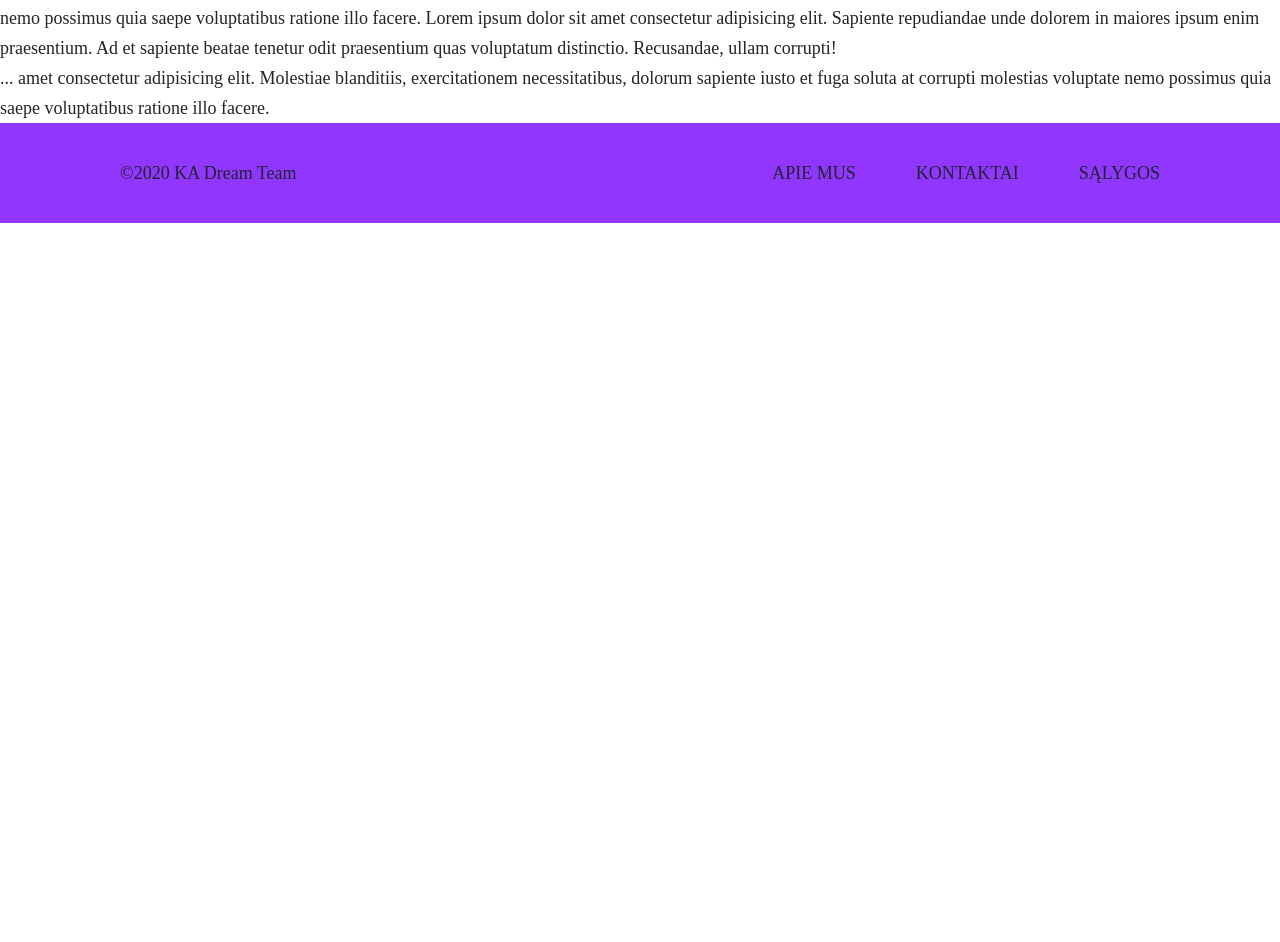
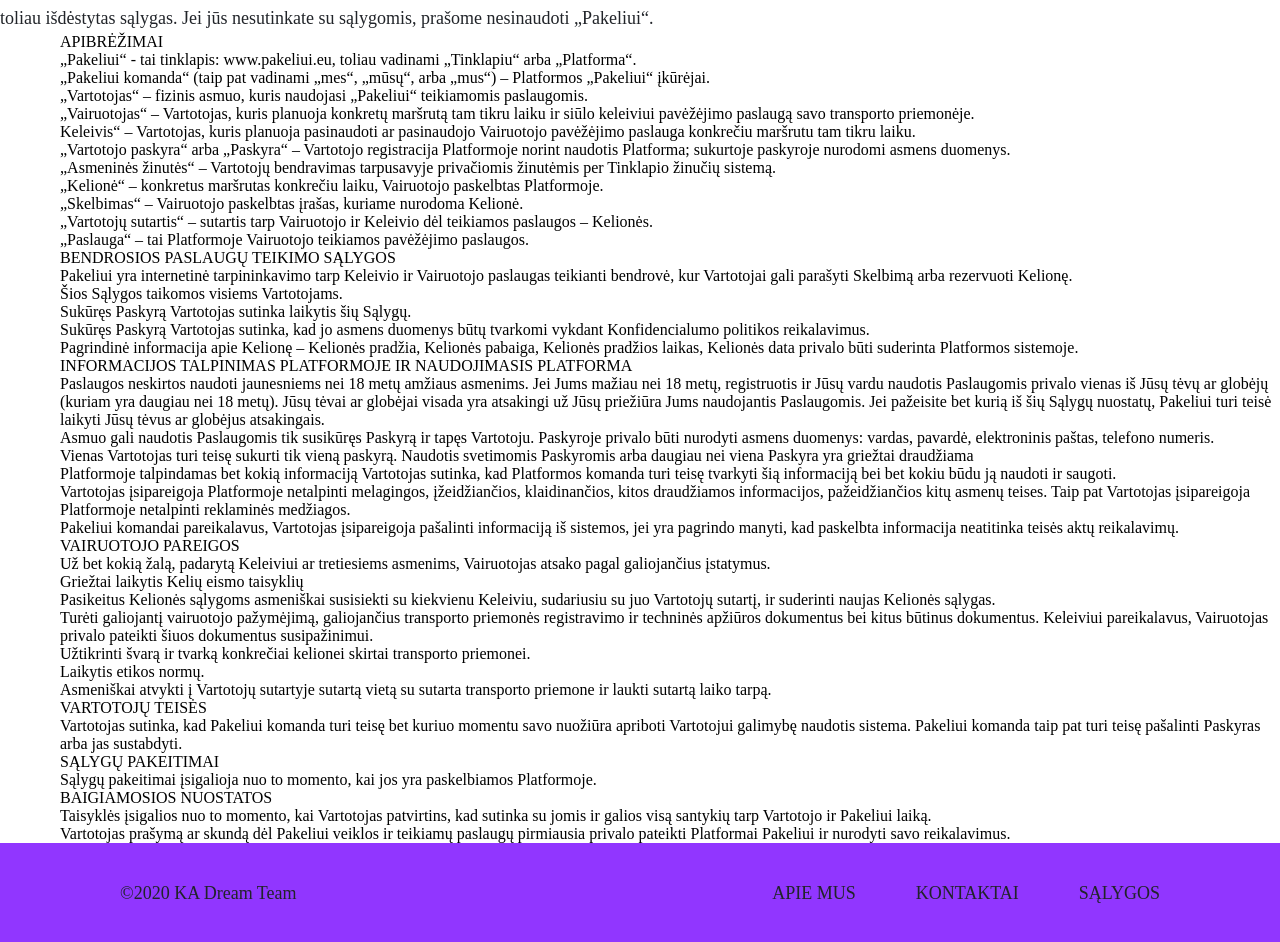
Before and after one commit to gameg0065/Pakeliui, a Vue app in the folder Front-end/: page /terms in a window 1280 px wide. Shown: the part 660-1602 px from the top of the page. Before the commit the page ends 883 px from the top, so only its background shows below. Built offline with nearby package versions, Linux system fonts and the light colour scheme; a web font is replaced by a local one; what vue-js-modal would draw is missing.

Commit message:
Update salygos text

```diff
--- a/Front-end/src/views/Terms.vue
+++ b/Front-end/src/views/Terms.vue
@@ -1,21 +1,181 @@
 <template>
-  <div class="container">
+  <div class="terms">
     <h2>Vartojimo sąlygos</h2>
     <p>
-      Lorem ipsum dolor sit amet consectetur adipisicing elit. Molestiae
-      blanditiis, exercitationem necessitatibus, dolorum sapiente iusto et fuga
-      soluta at corrupti molestias voluptate nemo possimus quia saepe
-      voluptatibus ratione illo facere. Lorem ipsum dolor sit amet consectetur
-      adipisicing elit. Sapiente repudiandae unde dolorem in maiores ipsum enim
-      praesentium. Ad et sapiente beatae tenetur odit praesentium quas
-      voluptatum distinctio. Recusandae, ullam corrupti!
+      Naudodamiesi „Pakeliui“ teikiamomis paslaugomis, Jūs sutinkate būti
+      saistomas šių sąlygų („Sąlygos“). Prieš naudojantis „Pakeliui“
+      paslaugomis, prašome atidžiai perskaityti toliau išdėstytas sąlygas. Jei
+      jūs nesutinkate su sąlygomis, prašome nesinaudoti „Pakeliui“.
     </p>
-    <p>
-      ... amet consectetur adipisicing elit. Molestiae blanditiis,
-      exercitationem necessitatibus, dolorum sapiente iusto et fuga soluta at
-      corrupti molestias voluptate nemo possimus quia saepe voluptatibus ratione
-      illo facere.
-    </p>
+    <ol>
+      <li>APIBRĖŽIMAI</li>
+      <ol>
+        <li>
+          „Pakeliui“ - tai tinklapis: www.pakeliui.eu, toliau vadinami
+          „Tinklapiu“ arba „Platforma“.
+        </li>
+        <li>
+          „Pakeliui komanda“ (taip pat vadinami „mes“, „mūsų“, arba „mus“) –
+          Platformos „Pakeliui“ įkūrėjai.
+        </li>
+        <li>
+          „Vartotojas“ – fizinis asmuo, kuris naudojasi „Pakeliui“ teikiamomis
+          paslaugomis.
+        </li>
+        <li>
+          „Vairuotojas“ – Vartotojas, kuris planuoja konkretų maršrutą tam tikru
+          laiku ir siūlo keleiviui pavėžėjimo paslaugą savo transporto
+          priemonėje.
+        </li>
+        <li>
+          Keleivis“ – Vartotojas, kuris planuoja pasinaudoti ar pasinaudojo
+          Vairuotojo pavėžėjimo paslauga konkrečiu maršrutu tam tikru laiku.
+        </li>
+        <li>
+          „Vartotojo paskyra“ arba „Paskyra“ – Vartotojo registracija
+          Platformoje norint naudotis Platforma; sukurtoje paskyroje nurodomi
+          asmens duomenys.
+        </li>
+        <li>
+          „Asmeninės žinutės“ – Vartotojų bendravimas tarpusavyje privačiomis
+          žinutėmis per Tinklapio žinučių sistemą.
+        </li>
+        <li>
+          „Kelionė“ – konkretus maršrutas konkrečiu laiku, Vairuotojo paskelbtas
+          Platformoje.
+        </li>
+        <li>
+          „Skelbimas“ – Vairuotojo paskelbtas įrašas, kuriame nurodoma Kelionė.
+        </li>
+        <li>
+          „Vartotojų sutartis“ – sutartis tarp Vairuotojo ir Keleivio dėl
+          teikiamos paslaugos – Kelionės.
+        </li>
+        <li>
+          „Paslauga“ – tai Platformoje Vairuotojo teikiamos pavėžėjimo
+          paslaugos.
+        </li>
+      </ol>
+
+      <li>BENDROSIOS PASLAUGŲ TEIKIMO SĄLYGOS</li>
+      <ol>
+        <li>
+          Pakeliui yra internetinė tarpininkavimo tarp Keleivio ir Vairuotojo
+          paslaugas teikianti bendrovė, kur Vartotojai gali parašyti Skelbimą
+          arba rezervuoti Kelionę.
+        </li>
+        <li>Šios Sąlygos taikomos visiems Vartotojams.</li>
+        <li>Sukūręs Paskyrą Vartotojas sutinka laikytis šių Sąlygų.</li>
+        <li>
+          Sukūręs Paskyrą Vartotojas sutinka, kad jo asmens duomenys būtų
+          tvarkomi vykdant Konfidencialumo politikos reikalavimus.
+        </li>
+        <li>
+          Pagrindinė informacija apie Kelionę – Kelionės pradžia, Kelionės
+          pabaiga, Kelionės pradžios laikas, Kelionės data privalo būti
+          suderinta Platformos sistemoje.
+        </li>
+      </ol>
+
+      <li>INFORMACIJOS TALPINIMAS PLATFORMOJE IR NAUDOJIMASIS PLATFORMA</li>
+      <ol>
+        <li>
+          Paslaugos neskirtos naudoti jaunesniems nei 18 metų amžiaus asmenims.
+          Jei Jums mažiau nei 18 metų, registruotis ir Jūsų vardu naudotis
+          Paslaugomis privalo vienas iš Jūsų tėvų ar globėjų (kuriam yra daugiau
+          nei 18 metų). Jūsų tėvai ar globėjai visada yra atsakingi už Jūsų
+          priežiūra Jums naudojantis Paslaugomis. Jei pažeisite bet kurią iš šių
+          Sąlygų nuostatų, Pakeliui turi teisė laikyti Jūsų tėvus ar globėjus
+          atsakingais.
+        </li>
+        <li>
+          Asmuo gali naudotis Paslaugomis tik susikūręs Paskyrą ir tapęs
+          Vartotoju. Paskyroje privalo būti nurodyti asmens duomenys: vardas,
+          pavardė, elektroninis paštas, telefono numeris.
+        </li>
+        <li>
+          Vienas Vartotojas turi teisę sukurti tik vieną paskyrą. Naudotis
+          svetimomis Paskyromis arba daugiau nei viena Paskyra yra griežtai
+          draudžiama
+        </li>
+        <li>
+          Platformoje talpindamas bet kokią informaciją Vartotojas sutinka, kad
+          Platformos komanda turi teisę tvarkyti šią informaciją bei bet kokiu
+          būdu ją naudoti ir saugoti.
+        </li>
+        <li>
+          Vartotojas įsipareigoja Platformoje netalpinti melagingos,
+          įžeidžiančios, klaidinančios, kitos draudžiamos informacijos,
+          pažeidžiančios kitų asmenų teises. Taip pat Vartotojas įsipareigoja
+          Platformoje netalpinti reklaminės medžiagos.
+        </li>
+        <li>
+          Pakeliui komandai pareikalavus, Vartotojas įsipareigoja pašalinti
+          informaciją iš sistemos, jei yra pagrindo manyti, kad paskelbta
+          informacija neatitinka teisės aktų reikalavimų.
+        </li>
+      </ol>
+
+      <li>VAIRUOTOJO PAREIGOS</li>
+      <ol>
+        <li>
+          Už bet kokią žalą, padarytą Keleiviui ar tretiesiems asmenims,
+          Vairuotojas atsako pagal galiojančius įstatymus.
+        </li>
+        <li>Griežtai laikytis Kelių eismo taisyklių</li>
+        <li>
+          Pasikeitus Kelionės sąlygoms asmeniškai susisiekti su kiekvienu
+          Keleiviu, sudariusiu su juo Vartotojų sutartį, ir suderinti naujas
+          Kelionės sąlygas.
+        </li>
+        <li>
+          Turėti galiojantį vairuotojo pažymėjimą, galiojančius transporto
+          priemonės registravimo ir techninės apžiūros dokumentus bei kitus
+          būtinus dokumentus. Keleiviui pareikalavus, Vairuotojas privalo
+          pateikti šiuos dokumentus susipažinimui.
+        </li>
+        <li>
+          Užtikrinti švarą ir tvarką konkrečiai kelionei skirtai transporto
+          priemonei.
+        </li>
+        <li>Laikytis etikos normų.</li>
+        <li>
+          Asmeniškai atvykti į Vartotojų sutartyje sutartą vietą su sutarta
+          transporto priemone ir laukti sutartą laiko tarpą.
+        </li>
+      </ol>
+
+      <li>VARTOTOJŲ TEISĖS</li>
+      <ol>
+        <li>
+          Vartotojas sutinka, kad Pakeliui komanda turi teisę bet kuriuo momentu
+          savo nuožiūra apriboti Vartotojui galimybę naudotis sistema. Pakeliui
+          komanda taip pat turi teisę pašalinti Paskyras arba jas sustabdyti.
+        </li>
+      </ol>
+
+      <li>SĄLYGŲ PAKEITIMAI</li>
+      <ol>
+        <li>
+          Sąlygų pakeitimai įsigalioja nuo to momento, kai jos yra paskelbiamos
+          Platformoje.
+        </li>
+      </ol>
+
+      <li>BAIGIAMOSIOS NUOSTATOS</li>
+      <ol>
+        <li>
+          Taisyklės įsigalios nuo to momento, kai Vartotojas patvirtins, kad
+          sutinka su jomis ir galios visą santykių tarp Vartotojo ir Pakeliui
+          laiką.
+        </li>
+        <li>
+          Vartotojas prašymą ar skundą dėl Pakeliui veiklos ir teikiamų paslaugų
+          pirmiausia privalo pateikti Platformai Pakeliui ir nurodyti savo
+          reikalavimus.
+        </li>
+      </ol>
+    </ol>
   </div>
 </template>
 
```
